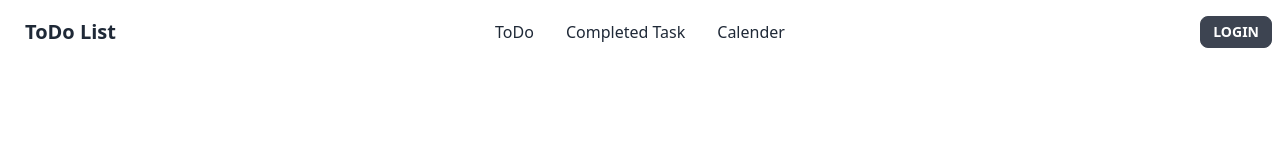
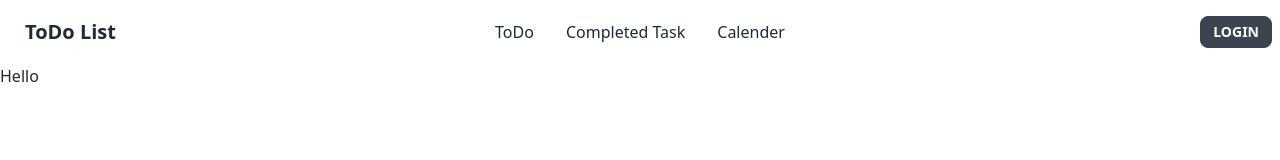
Before and after one commit to assraf-nur/ToDo-List, a React (Create React App) app: page /update/1 in a window 1280 px wide. Shown: the top 160 px of the page. Built offline with nearby package versions, Linux system fonts and the light colour scheme.

Commit message:
not done yet

```diff
--- a/src/App.js
+++ b/src/App.js
@@ -4,6 +4,7 @@ import Navbar from './Components/Navbar/Navbar';
 import Completed from './Components/Home/Completed';
 import Calender from './Components/Home/Calender';
 import Front from './Components/Home/Front';
+import Update from './Components/Home/Update';
 
 function App() {
   return (
@@ -14,6 +15,7 @@ function App() {
         <Route path='home' element={<Front></Front>}></Route>
         <Route path='completed' element={<Completed></Completed>}></Route>
         <Route path='calender' element={<Calender></Calender>}></Route>
+        <Route path='update/:id' element={<Update></Update>}></Route>
       </Routes>
     </div>
   );
--- /dev/null
+++ b/src/Components/Home/Update.js
@@ -0,0 +1,16 @@
+import React from 'react';
+import { useParams } from "react-router-dom";
+
+const Update = () => {
+
+    const {id} = useParams();
+
+
+    return (
+        <div>
+            <h2>Hello</h2>
+        </div>
+    );
+};
+
+export default Update;
```
